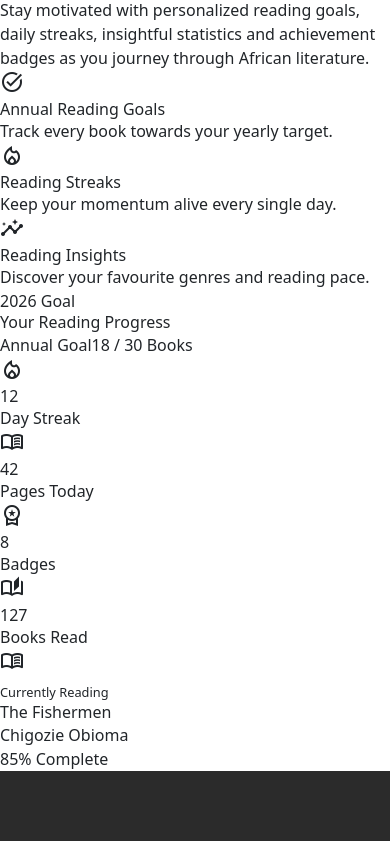
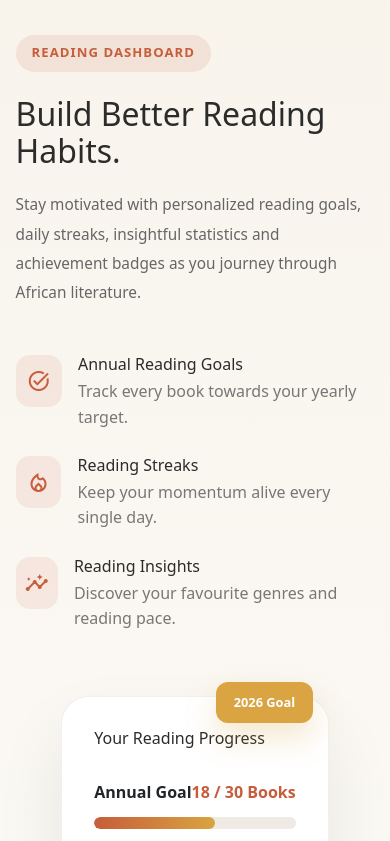
Before and after one commit to davidoladipo01/BOOK_CLUB, a React (Vite) app: page / in a window 390 px wide. Shown: the part 6123-6964 px from the top of the page. Built offline with nearby package versions, Linux system fonts and the light colour scheme.

Commit message:
feat: add styles for Reading Dashboard section, including layout, features, and responsive design

```diff
--- a/src/index.css
+++ b/src/index.css
@@ -1462,3 +1462,468 @@ input:focus {
     gap: 20px;
   }
 }
+
+/* ============================
+   Reading Dashboard Section
+============================ */
+
+.dashboard-section {
+    padding: 7rem 0;
+    background: linear-gradient(180deg, #F8F4EC 0%, #fff 100%);
+}
+
+.dashboard-container {
+    width: min(1200px, 92%);
+    margin: auto;
+
+    display: grid;
+    grid-template-columns: 1fr 480px;
+    gap: 5rem;
+    align-items: center;
+}
+
+
+/* ============================
+   Left Content
+============================ */
+
+.dashboard-tag {
+    display: inline-block;
+    background: rgba(198, 93, 59, .12);
+    color: #C65D3B;
+    padding: .55rem 1rem;
+    border-radius: 50px;
+    font-weight: 600;
+    letter-spacing: .08em;
+    font-size: .82rem;
+    margin-bottom: 1.5rem;
+}
+
+.dashboard-content h2 {
+    font-size: clamp(2.2rem, 4vw, 3.3rem);
+    color: #2B2B2B;
+    line-height: 1.15;
+    margin-bottom: 1.3rem;
+}
+
+.dashboard-content>p {
+    color: #666;
+    line-height: 1.9;
+    font-size: 1.05rem;
+    margin-bottom: 3rem;
+}
+
+
+/* ============================
+   Features
+============================ */
+
+.dashboard-features {
+    display: flex;
+    flex-direction: column;
+    gap: 1.6rem;
+}
+
+.feature {
+    display: flex;
+    align-items: flex-start;
+    gap: 1rem;
+}
+
+.feature span {
+    width: 52px;
+    height: 52px;
+
+    display: flex;
+    align-items: center;
+    justify-content: center;
+
+    border-radius: 14px;
+
+    background: rgba(198, 93, 59, .1);
+
+    color: #C65D3B;
+}
+
+.feature h4 {
+    color: #2B2B2B;
+    margin-bottom: .3rem;
+}
+
+.feature p {
+    color: #777;
+    line-height: 1.6;
+}
+
+
+/* ============================
+   Dashboard Card
+============================ */
+
+.dashboard-card {
+
+    position: relative;
+
+    background: white;
+
+    border-radius: 28px;
+
+    padding: 2.3rem;
+
+    box-shadow:
+        0 35px 70px rgba(0, 0, 0, .08);
+
+    border: 1px solid rgba(0,0,0,.06);
+
+    transition: .35s;
+}
+
+.dashboard-card:hover{
+
+    transform:translateY(-8px);
+}
+
+.goal-badge{
+
+    position:absolute;
+
+    top:-15px;
+    right:25px;
+
+    background:#D9A441;
+    color:white;
+
+    padding:.7rem 1.1rem;
+
+    border-radius:12px;
+
+    font-weight:600;
+
+    box-shadow:0 15px 30px rgba(217,164,65,.25);
+}
+
+.dashboard-card h3{
+
+    margin-bottom:2rem;
+
+    color:#2B2B2B;
+}
+
+
+/* ============================
+   Progress
+============================ */
+
+.progress-card{
+
+    margin-bottom:2rem;
+}
+
+.progress-header{
+
+    display:flex;
+    justify-content:space-between;
+
+    margin-bottom:.8rem;
+
+    font-weight:600;
+}
+
+.progress-number{
+
+    color:#C65D3B;
+}
+
+.progress-bar{
+
+    height:12px;
+
+    background:#EFEAE3;
+
+    border-radius:50px;
+
+    overflow:hidden;
+}
+
+.progress-fill{
+
+    width:60%;
+
+    height:100%;
+
+    border-radius:50px;
+
+    background:linear-gradient(
+        90deg,
+        #C65D3B,
+        #D9A441
+    );
+
+    animation:progress 1.6s ease;
+}
+
+@keyframes progress{
+
+    from{
+
+        width:0;
+    }
+
+    to{
+
+        width:60%;
+    }
+
+}
+
+
+/* ============================
+   Stats
+============================ */
+
+.stats-grid{
+
+    display:grid;
+
+    grid-template-columns:repeat(2,1fr);
+
+    gap:1rem;
+
+    margin-bottom:2rem;
+}
+
+.stat-box{
+
+    padding:1.4rem;
+
+    border-radius:18px;
+
+    background:#FCFAF7;
+
+    border:1px solid #EEE;
+
+    transition:.3s;
+}
+
+.stat-box:hover{
+
+    background:white;
+
+    transform:translateY(-5px);
+}
+
+.stat-box span{
+
+    color:#C65D3B;
+
+    margin-bottom:1rem;
+
+    font-size:1.8rem;
+}
+
+.stat-box h4{
+
+    font-size:1.8rem;
+
+    color:#2B2B2B;
+}
+
+.stat-box p{
+
+    color:#777;
+
+    margin-top:.3rem;
+}
+
+
+/* ============================
+   Current Book
+============================ */
+
+.recent-book{
+
+    display:flex;
+
+    gap:1.2rem;
+
+    align-items:center;
+
+    padding-top:2rem;
+
+    border-top:1px solid #EEE;
+}
+
+.book-cover{
+
+    width:70px;
+    height:100px;
+
+    border-radius:14px;
+
+    background:linear-gradient(
+        135deg,
+        #C65D3B,
+        #5A3E2B
+    );
+
+    display:flex;
+
+    justify-content:center;
+
+    align-items:center;
+
+    color:white;
+
+    flex-shrink:0;
+}
+
+.book-cover span{
+
+    font-size:2rem;
+}
+
+.book-details{
+
+    flex:1;
+}
+
+.book-details small{
+
+    color:#999;
+
+    display:block;
+
+    margin-bottom:.4rem;
+}
+
+.book-details h4{
+
+    margin-bottom:.2rem;
+
+    color:#2B2B2B;
+}
+
+.book-details p{
+
+    color:#777;
+
+    margin-bottom:1rem;
+}
+
+.book-details>span{
+
+    color:#C65D3B;
+
+    font-size:.85rem;
+
+    font-weight:600;
+}
+
+.mini-progress{
+
+    width:100%;
+
+    height:8px;
+
+    background:#EEE;
+
+    border-radius:30px;
+
+    overflow:hidden;
+
+    margin-bottom:.6rem;
+}
+
+.mini-progress div{
+
+    width:85%;
+
+    height:100%;
+
+    background:linear-gradient(
+        90deg,
+        #C65D3B,
+        #D9A441
+    );
+
+    border-radius:30px;
+}
+
+
+/* ============================
+   Responsive
+============================ */
+
+@media(max-width:1000px){
+
+.dashboard-container{
+
+grid-template-columns:1fr;
+
+gap:4rem;
+}
+
+.dashboard-card{
+
+max-width:600px;
+
+margin:auto;
+}
+
+}
+
+
+@media(max-width:768px){
+
+.dashboard-section{
+
+padding:5rem 0;
+}
+
+.dashboard-card{
+
+padding:2rem;
+}
+
+.stats-grid{
+
+grid-template-columns:1fr;
+}
+
+.recent-book{
+
+flex-direction:column;
+
+align-items:flex-start;
+}
+
+.book-cover{
+
+width:100%;
+
+height:180px;
+}
+
+}
+
+
+@media(max-width:500px){
+
+.dashboard-content h2{
+
+font-size:2rem;
+}
+
+.dashboard-content>p{
+
+font-size:.96rem;
+}
+
+.goal-badge{
+
+right:15px;
+
+font-size:.8rem;
+}
+
+}
```
